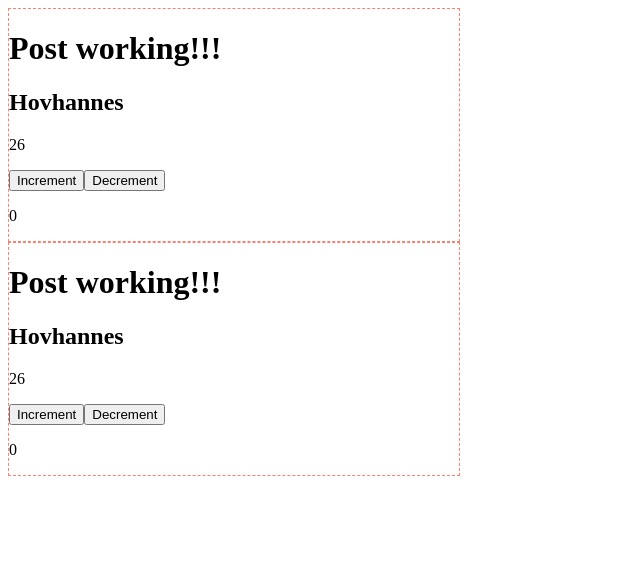
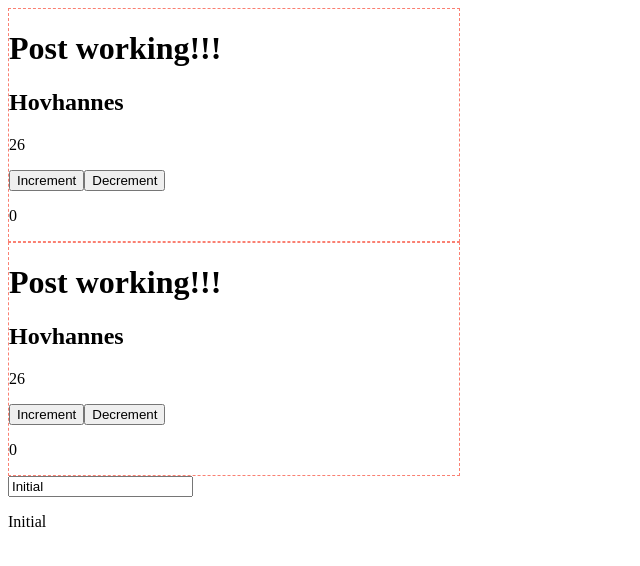
Before and after one commit to hov001/angular-basic, an Angular app: page / in a window 1280 px wide. Shown: the top 566 px of the page, without its empty margins (0-640 px from the left). Built offline with nearby package versions, Linux system fonts and the light colour scheme.

Commit message:
feat(form): 2 way binding

```diff
--- a/src/app/app.component.html
+++ b/src/app/app.component.html
@@ -1,2 +1,4 @@
 <app-post></app-post>
 <app-post></app-post>
+
+<app-form></app-form>
--- a/src/app/app.module.ts
+++ b/src/app/app.module.ts
@@ -1,12 +1,14 @@
 import { NgModule } from '@angular/core';
+import { FormsModule } from '@angular/forms';
 import { BrowserModule } from '@angular/platform-browser';
 
+import { FormComponent } from 'src/form/form.component';
 import { PostComponent } from 'src/post/post.component';
 import { AppComponent } from './app.component';
 
 @NgModule({
-  declarations: [AppComponent, PostComponent],
-  imports: [BrowserModule],
+  declarations: [AppComponent, PostComponent, FormComponent],
+  imports: [BrowserModule, FormsModule],
   providers: [],
   bootstrap: [AppComponent],
 })
--- /dev/null
+++ b/src/form/form.component.html
@@ -0,0 +1,2 @@
+<input type="text" [(ngModel)]="title" />
+<p>{{ title }}</p>
--- /dev/null
+++ b/src/form/form.component.ts
@@ -0,0 +1,9 @@
+import { Component } from '@angular/core';
+
+@Component({
+  selector: 'app-form',
+  templateUrl: './form.component.html',
+})
+export class FormComponent {
+  title = 'Initial';
+}
```
